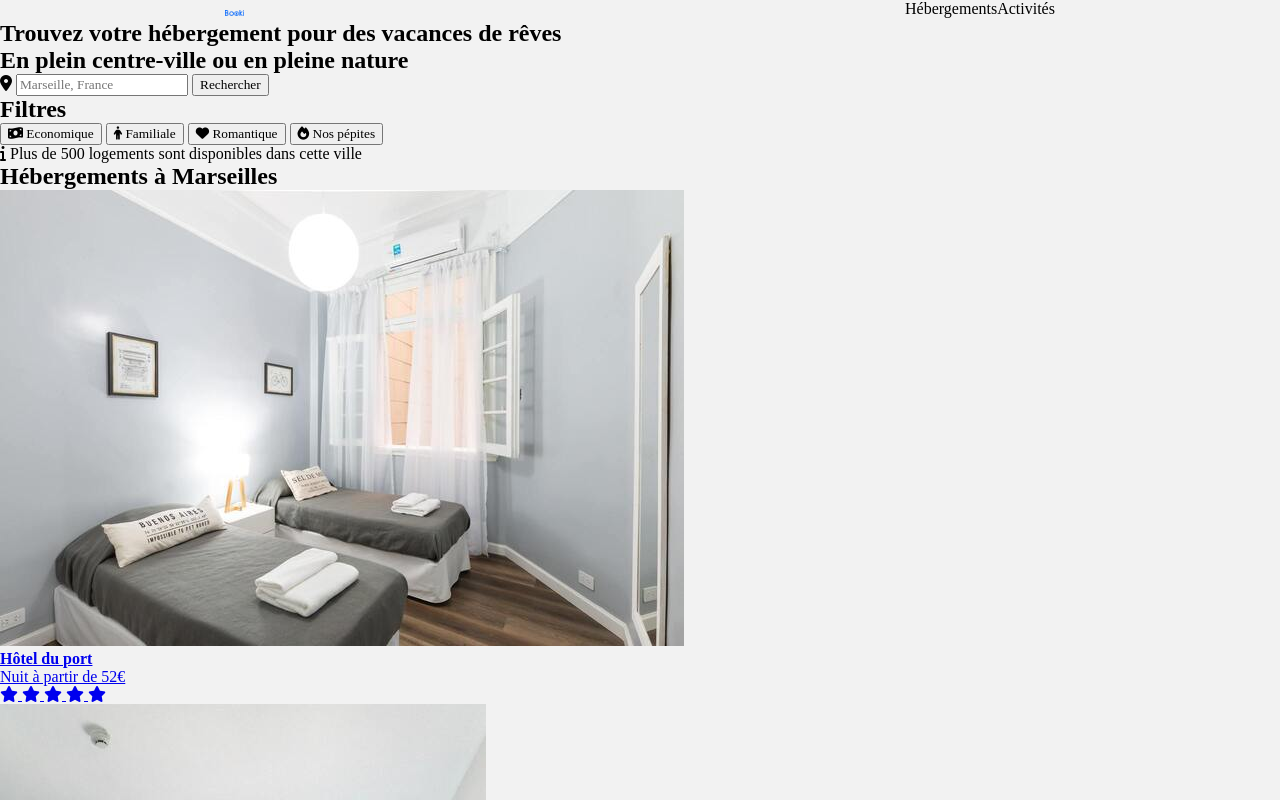
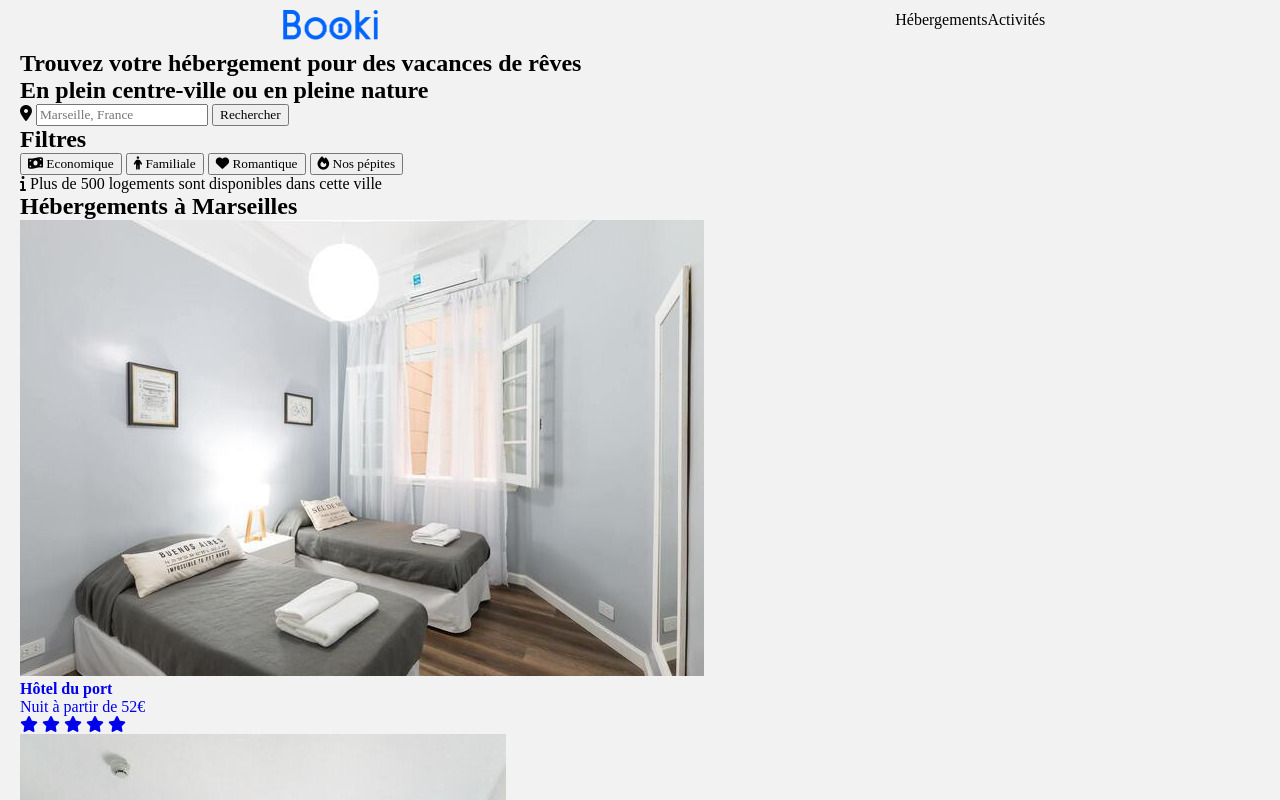
Before and after one commit to FlorianeHJ/OC---Sophie-Bluel, a plain HTML site: page Projet 1/index.html in a window 1280 px wide. Shown: the top 800 px of the page. Drawn offline with Linux system fonts and the light colour scheme.

Commit message:
Header maj

```diff
--- a/Projet 1/style.css
+++ b/Projet 1/style.css
@@ -14,20 +14,34 @@
   margin: 0 auto;
   box-sizing: border-box;
   list-style: none;
+  scroll-behavior: smooth;
+  outline: none;
+  text-decoration: none;
 }
 
 body {
   background: var(--main-bg-color);
+  margin: 0 20px;
 }
 
-header .header-container {
-  display: grid;
-  grid-template-columns: 1fr 1fr;
+header {
+  min-height: 50px;
+}
+
+.header-container {
+  display: flex;
+  align-items: center;
+  height: 100%;
+}
+
+.header-left {
+  display: flex;
 }
 
 .header-left img {
-  width: 10%;
   margin-top: 10px;
+  width: 50%;
+  display: flex;
 }
 
 .header-right ul {
```
